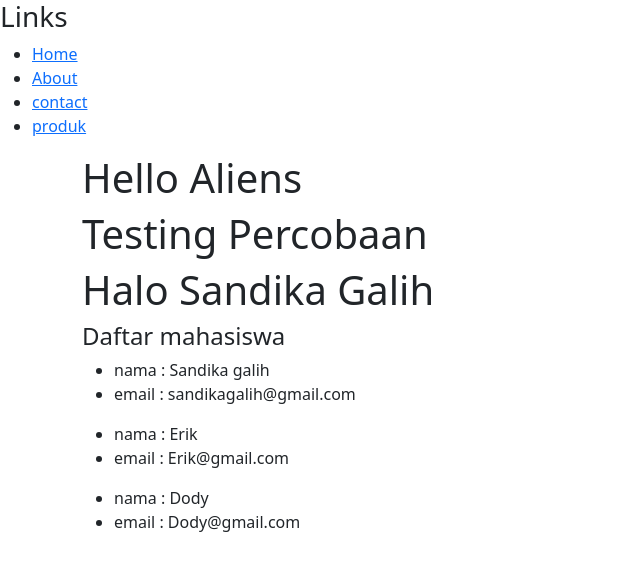
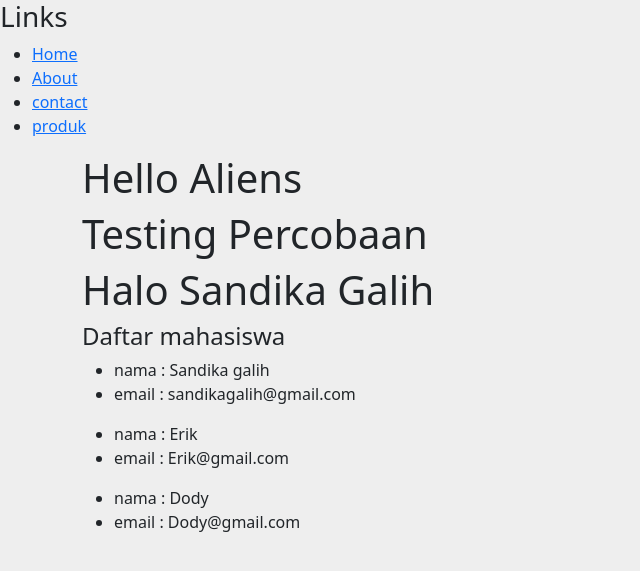
Before and after one commit to RoninXYZ/Nodde1, a Node server app: page / in a window 1280 px wide. Shown: the top 571 px of the page, without its empty margins (0-640 px from the left). Run offline with Node 20, Linux system fonts and the light colour scheme; some libraries are stand-ins or nearby versions.

Commit message:
midle were

```diff
--- /dev/null
+++ b/public/css/style.css
@@ -0,0 +1,5 @@
+body {
+    background-color: #eee;
+
+
+}
--- a/views/layout/main_layout.ejs
+++ b/views/layout/main_layout.ejs
@@ -5,6 +5,9 @@
     <meta name="viewport" content="width=device-width, initial-scale=1">
     <title><%=title%>></title>
     <link href="https://cdn.jsdelivr.net/npm/bootstrap@5.2.0/dist/css/bootstrap.min.css" rel="stylesheet" integrity="sha384-gH2yIJqKdNHPEq0n4Mqa/HGKIhSkIHeL5AyhkYV8i59U5AR6csBvApHHNl/vI1Bx" crossorigin="anonymous">
+    <!--main css-->
+    <link rel="stylesheet" href="css/style.css">
+
   </head>
   <body>
     <%- include('nav') %>
```
